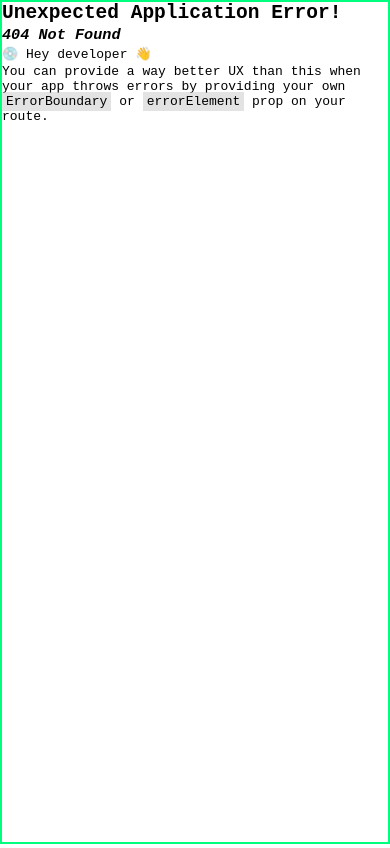
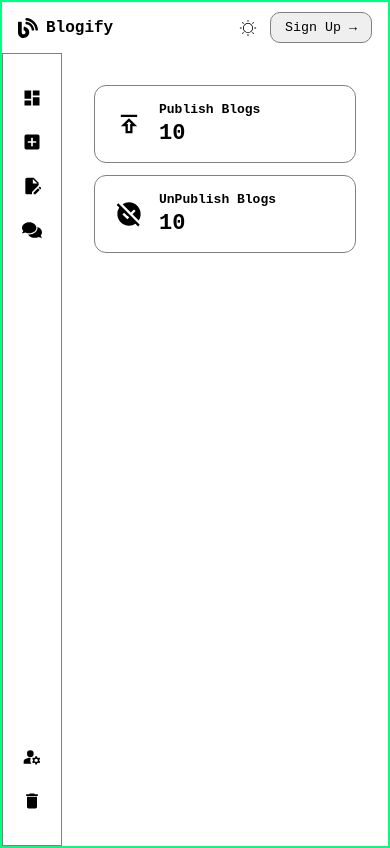
Before and after one commit to hammadgul-dev/blogify, a React app in the folder Frontend/: page /admin in a window 390 px wide. Before the commit this address had no page. Built offline with nearby package versions, Linux system fonts and the light colour scheme; the HTML template or start-up script is replaced by a standard one.

Commit message:
add admin dashboard and fix admin routes

```diff
--- /dev/null
+++ b/Frontend/src/Admin/Pages Style/Dashboard.module.css
@@ -0,0 +1,73 @@
+.dashboard {
+    display: flex;
+    flex-direction: column;
+    gap: 24px;
+    width: 100%;
+    padding: 24px;
+}
+
+.stats {
+    display: flex;
+    align-items: center;
+    gap: 20px;
+    flex-wrap: wrap;
+}
+
+.stat-card {
+    display: flex;
+    align-items: center;
+    gap: 16px;
+    padding: 20px 28px;
+    border-radius: 12px;
+    border: 1px solid gray;
+    min-width: 200px;
+}
+
+.stat-card svg {
+    font-size: 36px;
+}
+
+.stat-info {
+    display: flex;
+    flex-direction: column;
+    gap: 4px;
+}
+
+.stat-info h3 {
+    font-size: 13px;
+}
+
+.stat-info p {
+    font-size: 28px;
+    font-weight: 700;
+}
+
+@media (max-width: 768px) {
+    .dashboard {
+        padding: 16px;
+    }
+
+    .stat-card {
+        min-width: 160px;
+        padding: 16px 20px;
+    }
+
+    .stat-card svg {
+        font-size: 28px;
+    }
+
+    .stat-info p {
+        font-size: 22px;
+    }
+}
+
+@media (max-width: 480px) {
+    .stats {
+        gap: 12px;
+    }
+
+    .stat-card {
+        flex: 1;
+        min-width: 140px;
+    }
+}
--- /dev/null
+++ b/Frontend/src/Admin/Pages/Dashboard.jsx
@@ -0,0 +1,28 @@
+import style from "../Pages Style/Dashboard.module.css"
+import { MdOutlinePublish } from "react-icons/md";
+import { MdUnpublished } from "react-icons/md";
+
+function Dashboard() {
+    return (
+        <div className={style["dashboard"]}>
+            <div className={style["stats"]}>
+                <div className={style["stat-card"]}>
+                    <MdOutlinePublish />
+                    <div className={style["stat-info"]}>
+                        <h3>Publish Blogs</h3>
+                        <p>10</p>
+                    </div>
+                </div>
+                <div className={style["stat-card"]}>
+                    <MdUnpublished />
+                    <div className={style["stat-info"]}>
+                        <h3>UnPublish Blogs</h3>
+                        <p>10</p>
+                    </div>
+                </div>
+            </div>
+        </div>
+    )
+}
+
+export default Dashboard
--- a/Frontend/src/Routes.jsx
+++ b/Frontend/src/Routes.jsx
@@ -1,16 +1,26 @@
 import { createBrowserRouter } from "react-router-dom"
 import Home from "./Pages/Home"
 import Auth from "./Pages/Auth"
+import AdminLayout from "./Admin/Components/AdminLayout"
+import Dashboard from "./Admin/Pages/Dashboard"
 
 let routes = createBrowserRouter([
     {
-        path : "/",
-        element : <Home />
-     },
-     {
-        path : "/auth",
-        element : <Auth />
-     }
+        path: "/",
+        element: <Home />
+    },
+    {
+        path: "/auth",
+        element: <Auth />
+    },
+    {
+        path: "/admin",
+        element: <AdminLayout />,
+        children: [
+            { index: true, element: <Dashboard /> },
+            { path: "dashboard", element: <Dashboard /> },
+        ]
+    },
 ])
 
 export default routes
```
